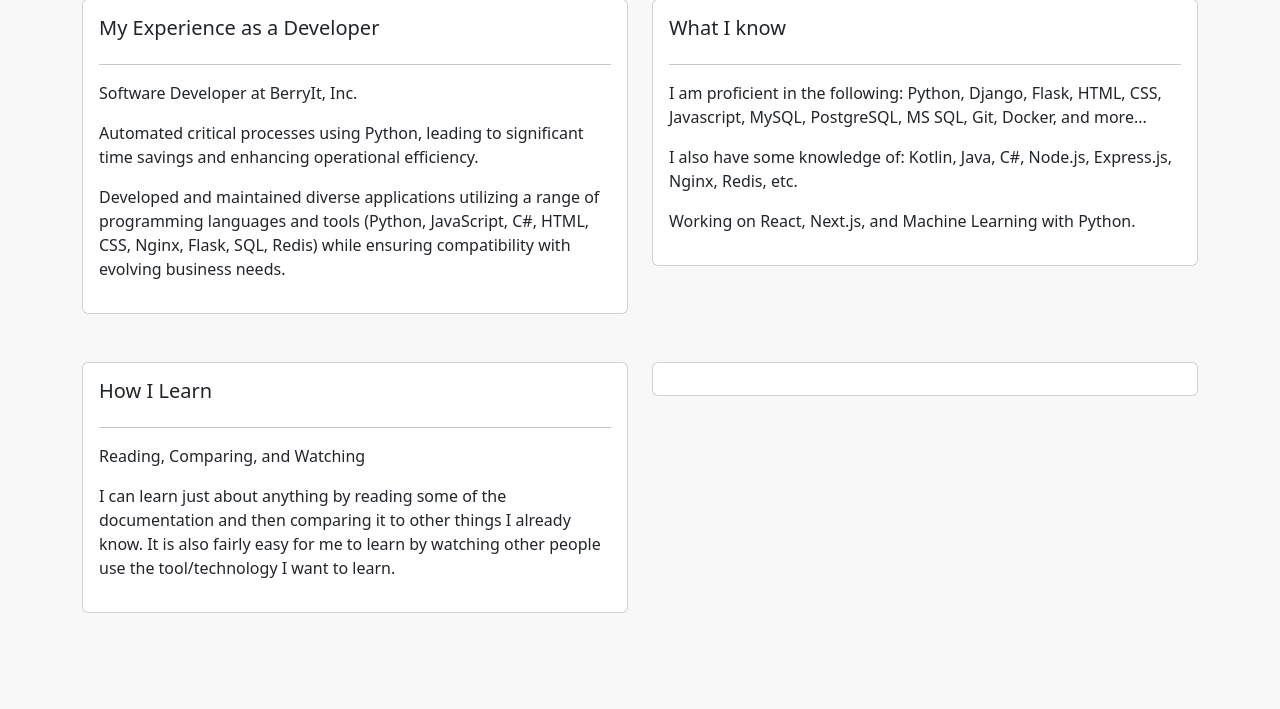
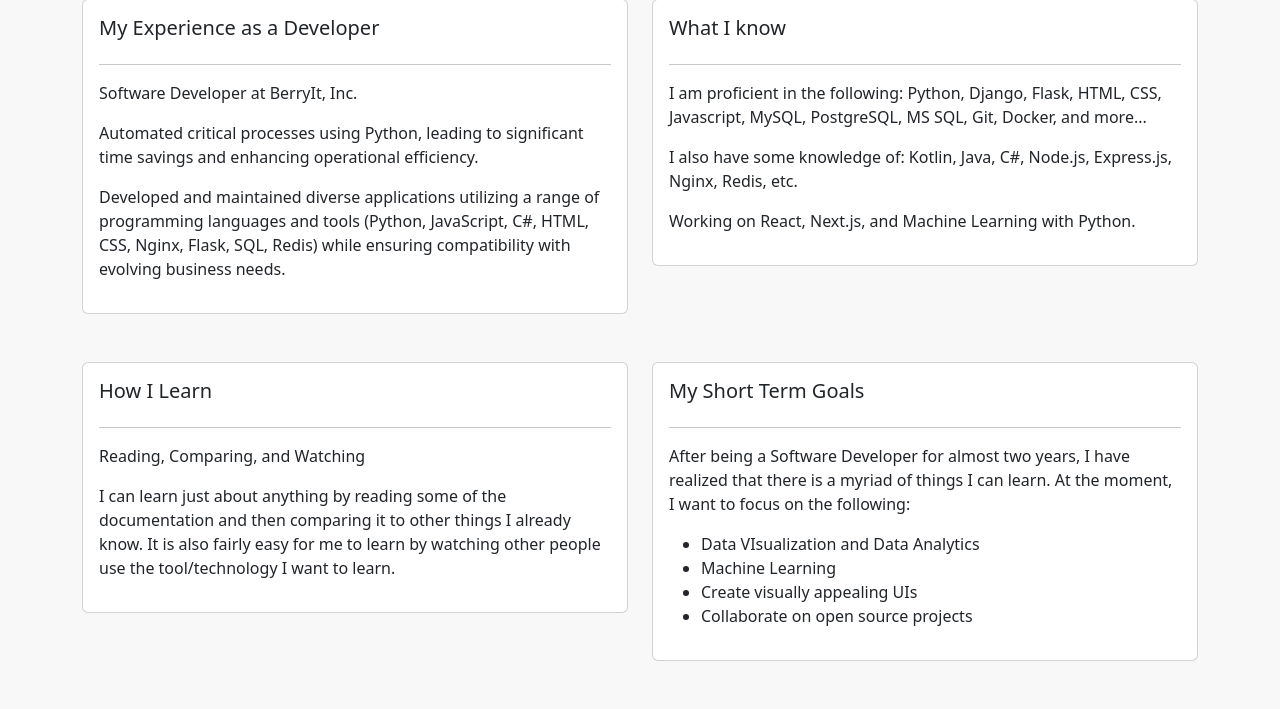
Before and after one commit to fsantamaria1/personal-website, a Django app: template base/templates/base/index.html in a window 1280 px wide. Shown: the part 409-1118 px from the top of the page. Before the commit the page ends 1022 px from the top, so only its background shows below. Run offline with Django 5.2, Linux system fonts and the light colour scheme; the template is opened without the code that fills it, so the values that code supplies are empty.

Commit message:
Add the `My Short Term Goals` section contents

```diff
--- a/base/templates/base/index.html
+++ b/base/templates/base/index.html
@@ -97,8 +97,22 @@
                     </p>
                 </div>
             </div>
+
             <div class="col-md-6">
-                <div class="card card-body"></div>
+                <div class="card card-body">
+                    <h5>My Short Term Goals</h5>
+                    <hr>
+                    <p>
+                        After being a Software Developer for almost two years, I have realized that there is a myriad of things I can learn.
+                        At the moment, I want to focus on the following:
+                    </p>
+                    <ul>
+                        <li>Data VIsualization and Data Analytics</li>
+                        <li>Machine Learning</li>
+                        <li>Create visually appealing UIs</li>
+                        <li>Collaborate on open source projects</li>
+                    </ul>
+                </div>
             </div>
         </div>
     </div>
```
